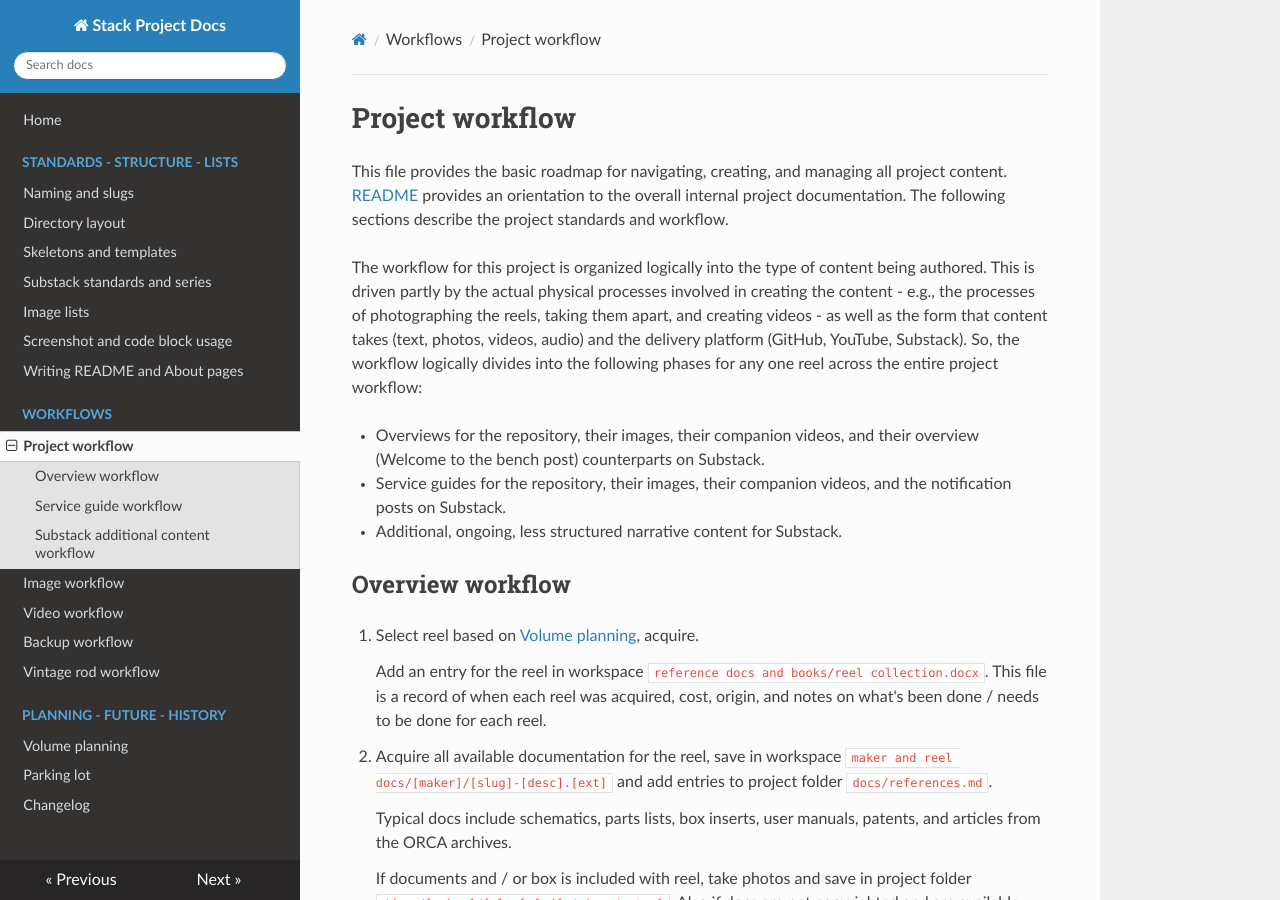
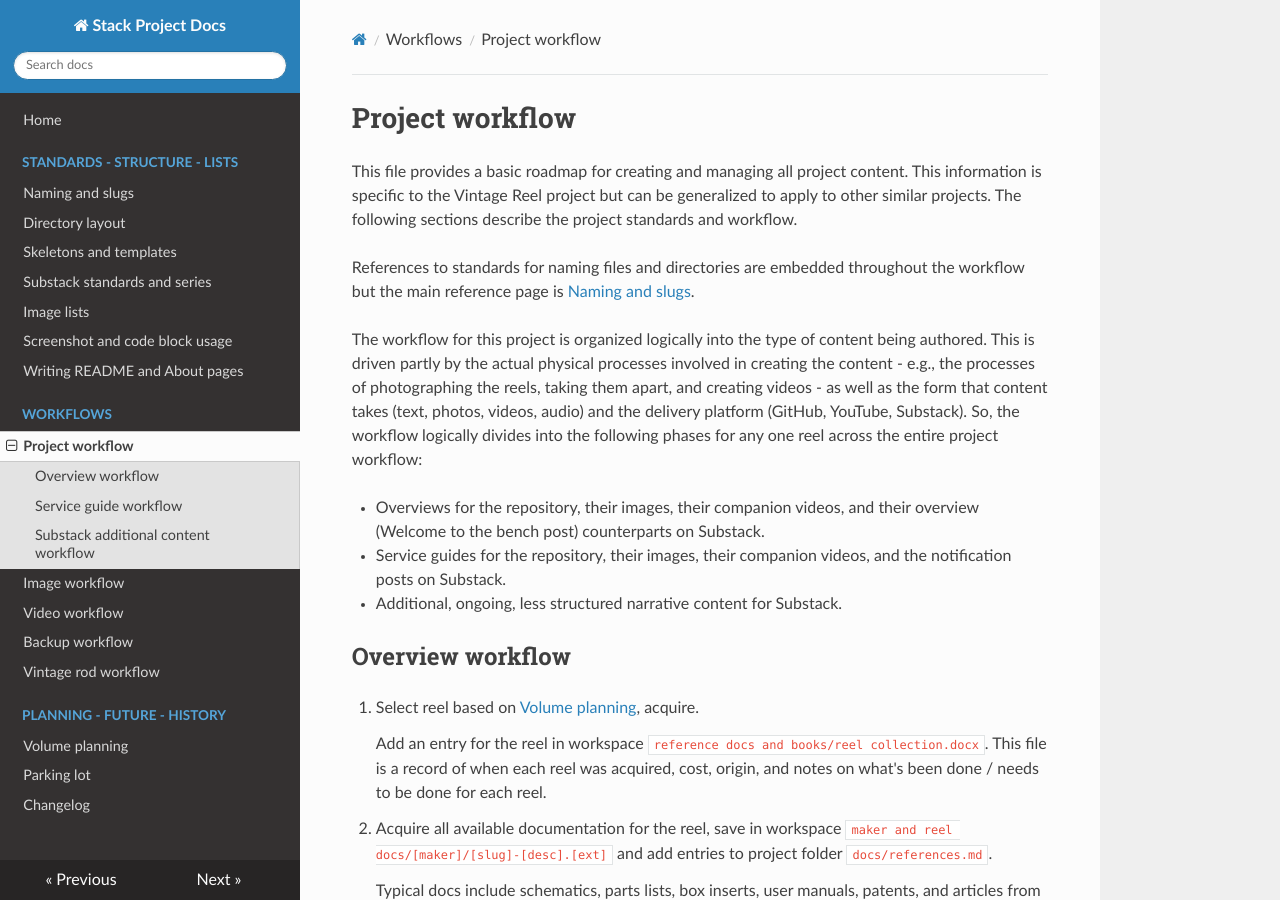
Before and after one commit to john-tech-writer/stack-project-docs, an MkDocs documentation site: the page built from docs/project-workflow.md, in a window 1280 px wide and 900 px high. Built offline with MkDocs 1.6.1, drawn with Linux system fonts in a browser that asks for light colours; nearby versions of some CDN libraries.

Commit message:
revising workflow for new repo
revising wording and references so they make sense in new repo, also fixing changelog issue P2

```diff
--- a/docs/project-workflow.md
+++ b/docs/project-workflow.md
@@ -1,6 +1,8 @@
 # Project workflow
 
-This file provides the basic roadmap for navigating, creating, and managing all project content. [README](docs/README.md) provides an orientation to the overall internal project documentation. The following sections describe the project standards and workflow.
+This file provides a basic roadmap for creating and managing all project content. This information is specific to the Vintage Reel project but can be generalized to apply to other similar projects. The following sections describe the project standards and workflow.
+
+References to standards for naming files and directories are embedded throughout the workflow but the main reference page is [Naming and slugs](naming-slugs.md).
 
 The workflow for this project is organized logically into the type of content being authored. This is driven partly by the actual physical processes involved in creating the content - e.g., the processes of photographing the reels, taking them apart, and creating videos - as well as the form that content takes (text, photos, videos, audio) and the delivery platform (GitHub, YouTube, Substack). So, the workflow logically divides into the following phases for any one reel across the entire project workflow:
 
```
